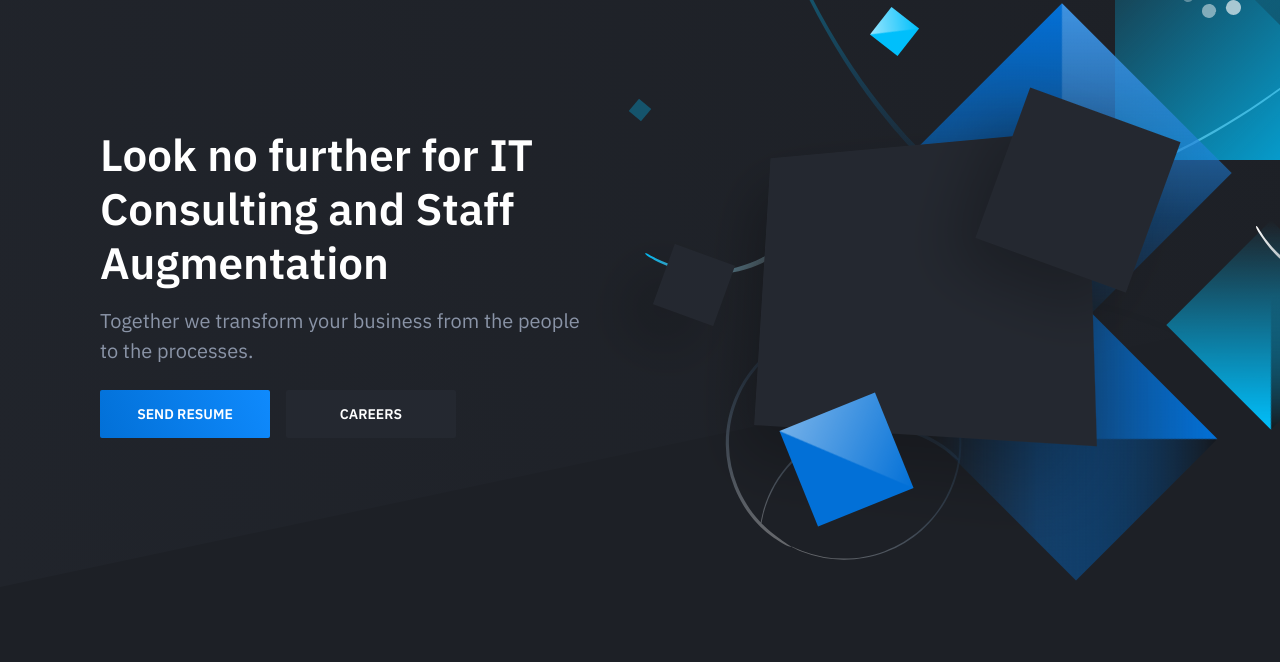
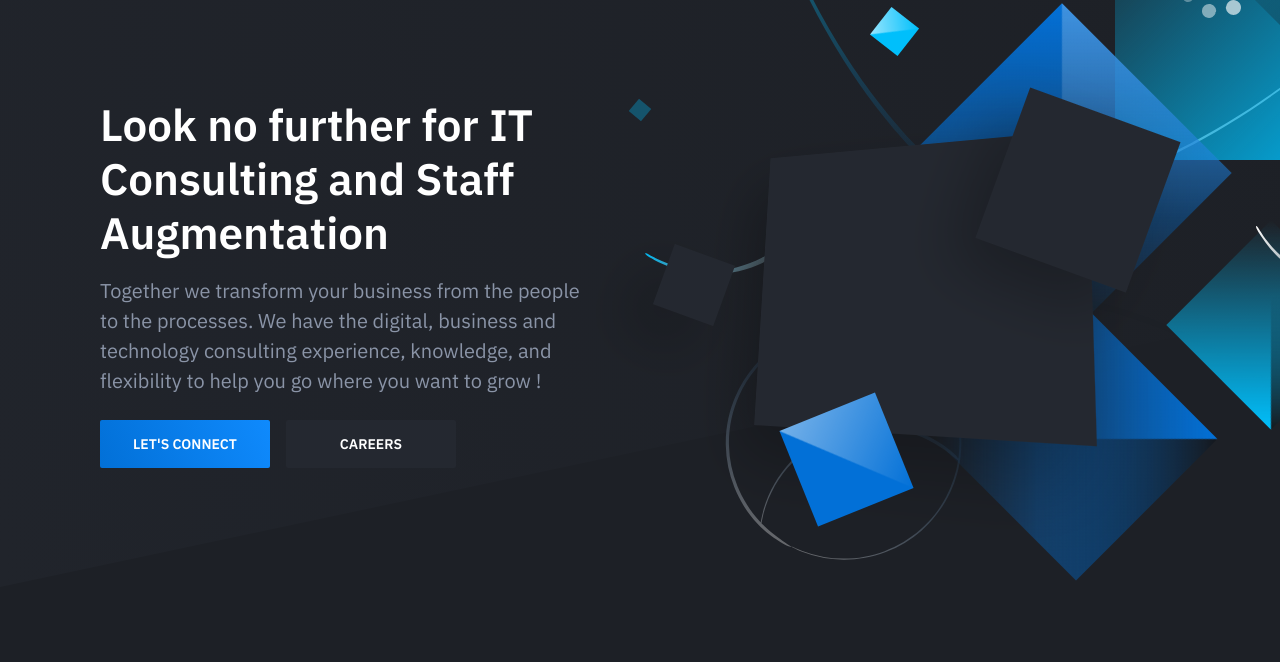
Before and after one commit to ashish051321/profoundit, a website: page index.html in a window 1280 px wide. Shown: the part 113-775 px from the top of the page. Drawn offline with nearby package versions, Linux system fonts and the light colour scheme.

Commit message:
text change

```diff
--- a/index.html
+++ b/index.html
@@ -59,8 +59,7 @@
                         </div>
                         <div class="modal-footer bg-dark">
                             <a class="button button" data-dismiss="modal">Close</a>
-                            <a id="modalApplyButton" class="button button-primary"
-                                target="_self" href="">Apply</a>
+                            <a id="modalApplyButton" class="button button-primary" target="_self" href="">Apply</a>
                         </div>
                     </div>
                 </div>
@@ -72,9 +71,10 @@
                         <div class="hero-copy">
                             <h1 class="hero-title mt-0">Look no further for IT Consulting and Staff Augmentation</h1>
                             <p class="hero-paragraph">Together we transform your business from the people to the
-                                processes.</p>
+                                processes. We have the digital, business and technology consulting experience,
+                                knowledge, and flexibility to help you go where you want to grow !</p>
                             <div class="hero-cta"><a class="button button-primary"
-                                    onclick="scrollSmoothlyTo('careers')">Send Resume</a><a class="button"
+                                    onclick="scrollSmoothlyTo('contact')">Let's Connect</a><a class="button"
                                     onclick="scrollSmoothlyTo('careers')">Careers</a></div>
                         </div>
                         <div class="hero-figure anime-element">
```
